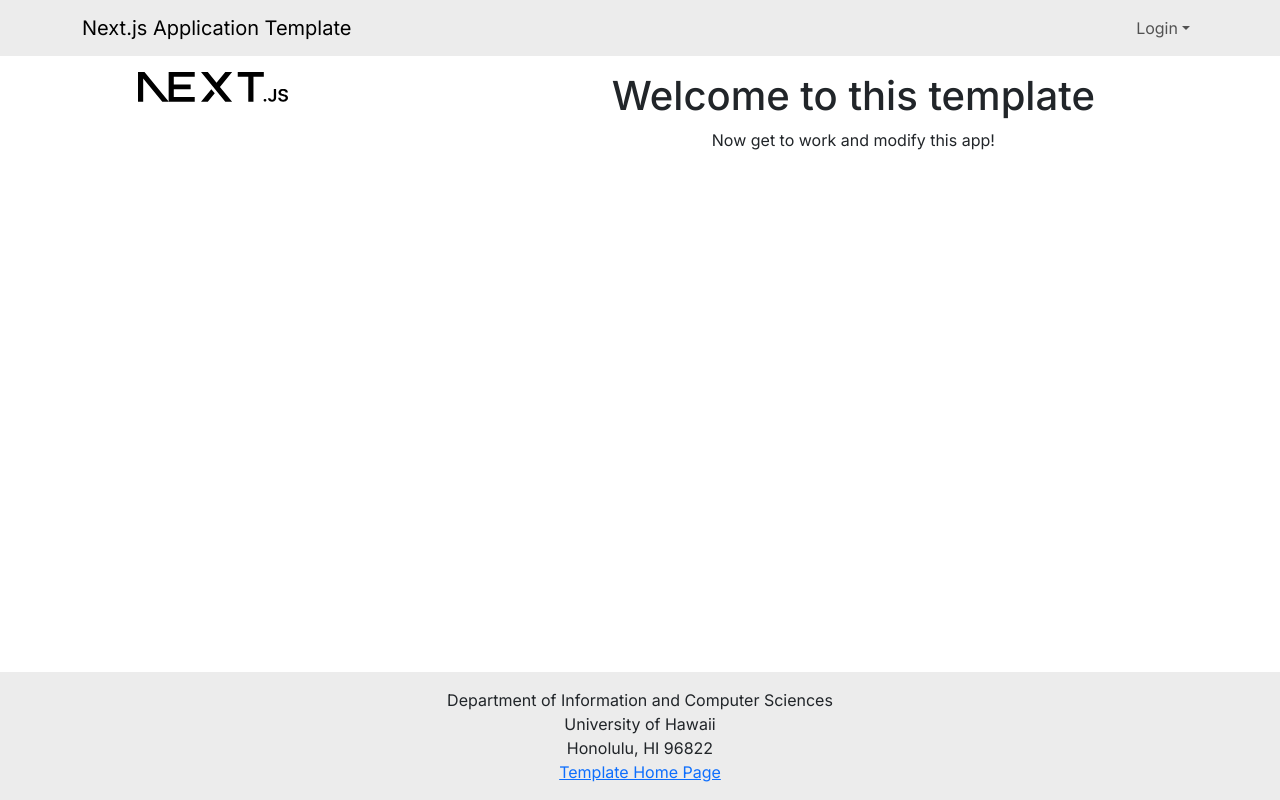
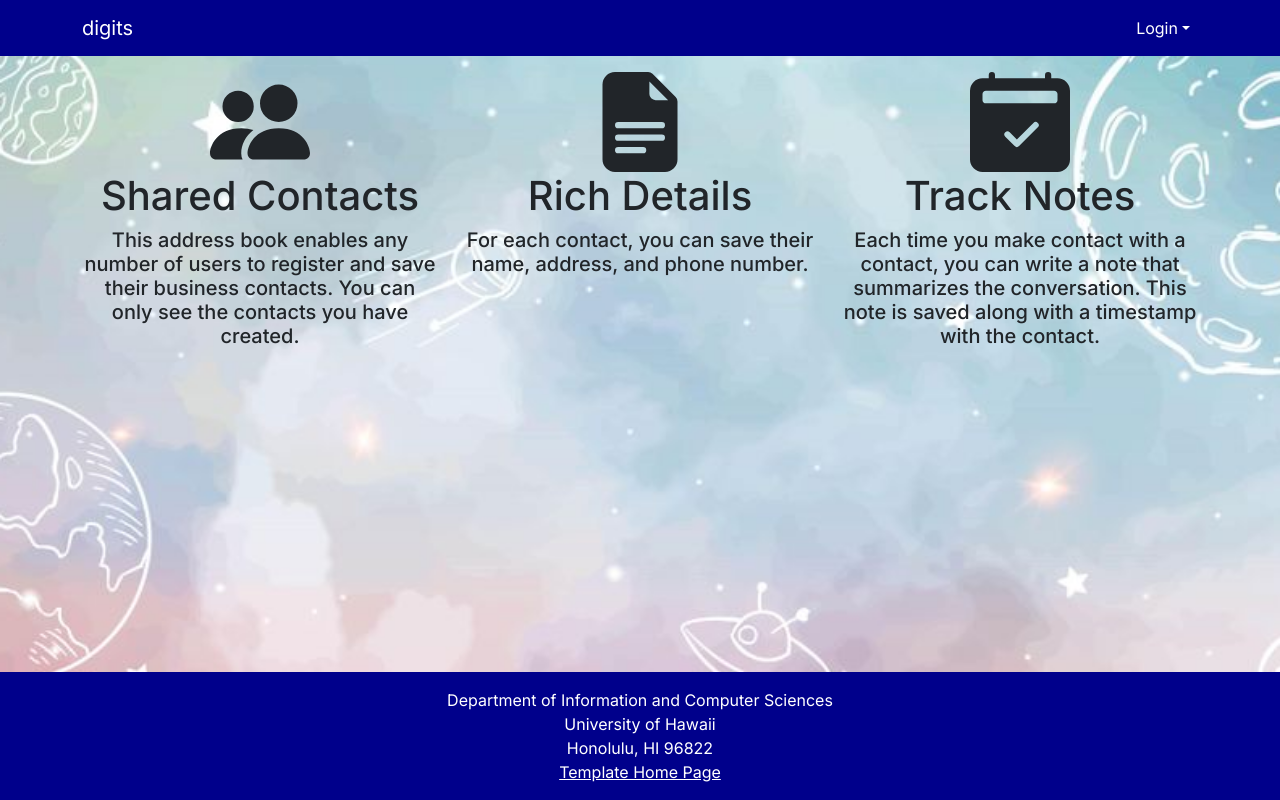
Before and after one commit to SixPlusOne7/digits, a Next.js app: page / in a window 1280 px wide. Built offline with nearby package versions, Linux system fonts and the light colour scheme; no server answers.

Commit message:
landing page mockup finished in 15 minutes

```diff
--- a/src/app/globals.css
+++ b/src/app/globals.css
@@ -1,3 +1,11 @@
+/* Set up some CSS variables to theme the application. */
+:root {
+  --nat-navbar-bg: rgb(0, 0, 139);
+  --nat-navbar-bg-rgb: 0, 0, 139;
+  --nat-navbar-text-color: #ffffff;
+  --nat-navbar-highlight-text: khaki;
+}
+
 html,
 body {
   --bs-light-rgb: 236, 236, 236;
@@ -6,6 +14,32 @@
   padding: 0;
   margin: 0;
 }
+
+/* Change bootstrap variable values.
+   See https://getbootstrap.com/docs/5.2/customize/css-variables/ */
+body {
+  --bs-dark: var(--nat-navbar-bg);
+  --bs-dark-rgb: var(--nat-navbar-bg-rgb);
+  background: fixed center url('/c.jpg');
+  background-size: cover;
+}
+
+body .navbar {
+  --bs-navbar-active-color: var(--nat-navbar-highlight-text);
+  --bs-navbar-brand-color: var(--nat-navbar-text-color);
+  --bs-navbar-brand-hover-color: var(--nat-navbar-highlight-text);
+  --bs-navbar-color: var(--nat-navbar-text-color);
+  --bs-navbar-hover-color: var(--nat-navbar-highlight-text);
+}
+
+footer,
+footer a {
+  color: var(--nat-navbar-text-color);
+}
+
+.bg-dark a.dropdown-item {
+  color: var(--nat-navbar-bg);
+}
 .wrapper {
   box-sizing: border-box;
   min-height: 100%;
--- a/src/app/layout.tsx
+++ b/src/app/layout.tsx
@@ -9,7 +9,7 @@
 const inter = Inter({ subsets: ['latin'] });
 
 export const metadata: Metadata = {
-  title: 'Next.js Application Template',
+  title: 'digits',
   description: 'Generated by ics-software-engineering.github.io',
 };
 
--- a/src/app/page.tsx
+++ b/src/app/page.tsx
@@ -1,19 +1,35 @@
-import { Col, Container, Image, Row } from 'react-bootstrap';
+import { Col, Container, Row } from 'react-bootstrap';
+import { Calendar2CheckFill, FileEarmarkTextFill, PeopleFill } from 'react-bootstrap-icons';
 
 /** The Home page. */
 const Home = () => (
   <main>
     <Container id="landing-page" fluid className="py-3">
-      <Row className="align-middle text-center">
-        <Col xs={4}>
-          <Image src="next.svg" width="150px" alt="" />
-        </Col>
-
-        <Col xs={8} className="d-flex flex-column justify-content-center">
-          <h1>Welcome to this template</h1>
-          <p>Now get to work and modify this app!</p>
-        </Col>
-      </Row>
+      <Container>
+        <Row style={{ textAlign: 'center' }}>
+          <Col>
+            <PeopleFill size={100} />
+            <h1>Shared Contacts</h1>
+            <h5>
+              This address book enables any number of users to register and save their business contacts. You can only
+              see the contacts you have created.
+            </h5>
+          </Col>
+          <Col>
+            <FileEarmarkTextFill size={100} />
+            <h1>Rich Details</h1>
+            <h5>For each contact, you can save their name, address, and phone number.</h5>
+          </Col>
+          <Col>
+            <Calendar2CheckFill size={100} />
+            <h1>Track Notes</h1>
+            <h5>
+              Each time you make contact with a contact, you can write a note that summarizes the conversation. This
+              note is saved along with a timestamp with the contact.
+            </h5>
+          </Col>
+        </Row>
+      </Container>
     </Container>
   </main>
 );
--- a/src/components/Footer.tsx
+++ b/src/components/Footer.tsx
@@ -2,7 +2,7 @@
 
 /** The Footer appears at the bottom of every page. Rendered by the App Layout component. */
 const Footer = () => (
-  <footer className="mt-auto py-3 bg-light">
+  <footer className="mt-auto py-3 bg-dark">
     <Container>
       <Col className="text-center">
         Department of Information and Computer Sciences
--- a/src/components/Navbar.tsx
+++ b/src/components/Navbar.tsx
@@ -14,9 +14,9 @@
   const role = userWithRole?.randomKey;
   const pathName = usePathname();
   return (
-    <Navbar bg="light" expand="lg">
+    <Navbar bg="dark" expand="lg">
       <Container>
-        <Navbar.Brand href="/">Next.js Application Template</Navbar.Brand>
+        <Navbar.Brand href="/">digits</Navbar.Brand>
         <Navbar.Toggle aria-controls="basic-navbar-nav" />
         <Navbar.Collapse id="basic-navbar-nav">
           <Nav className="me-auto justify-content-start">
```
Also changed, not shown: public/c.jpg (added).
